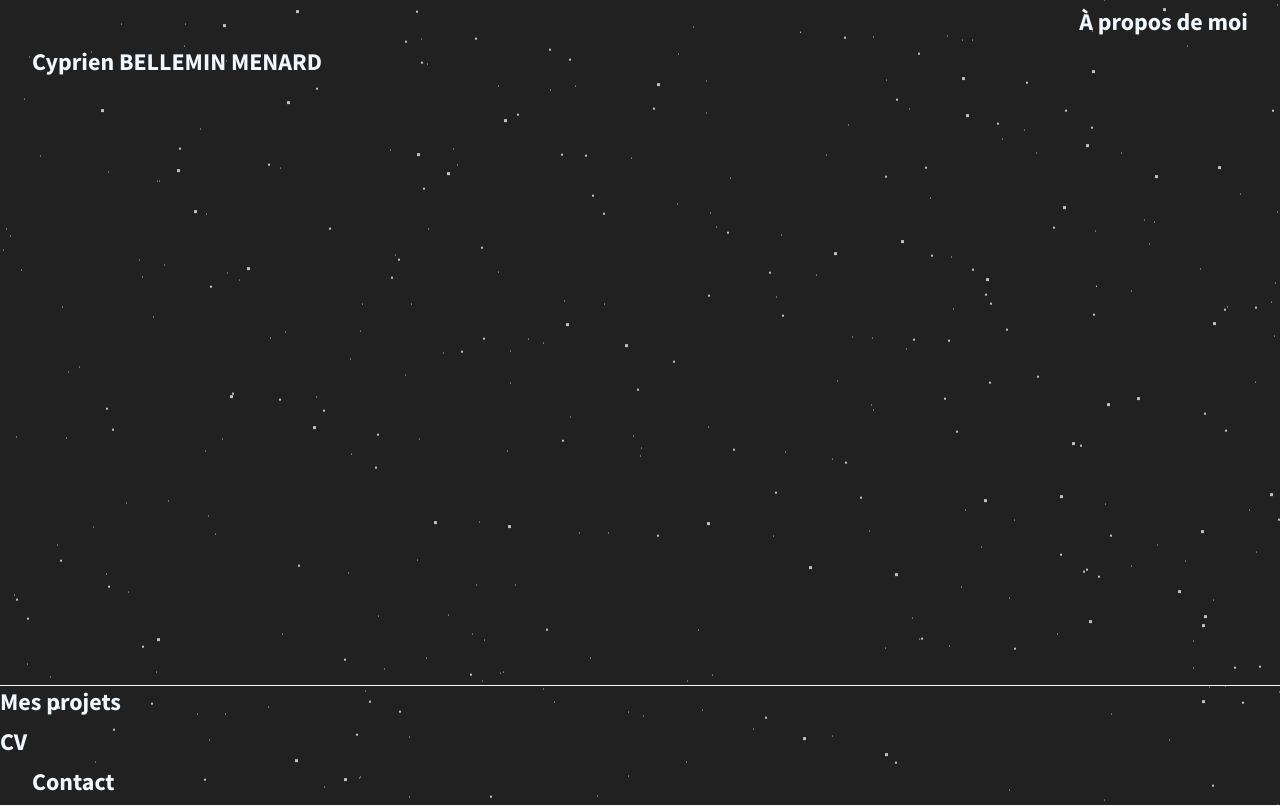
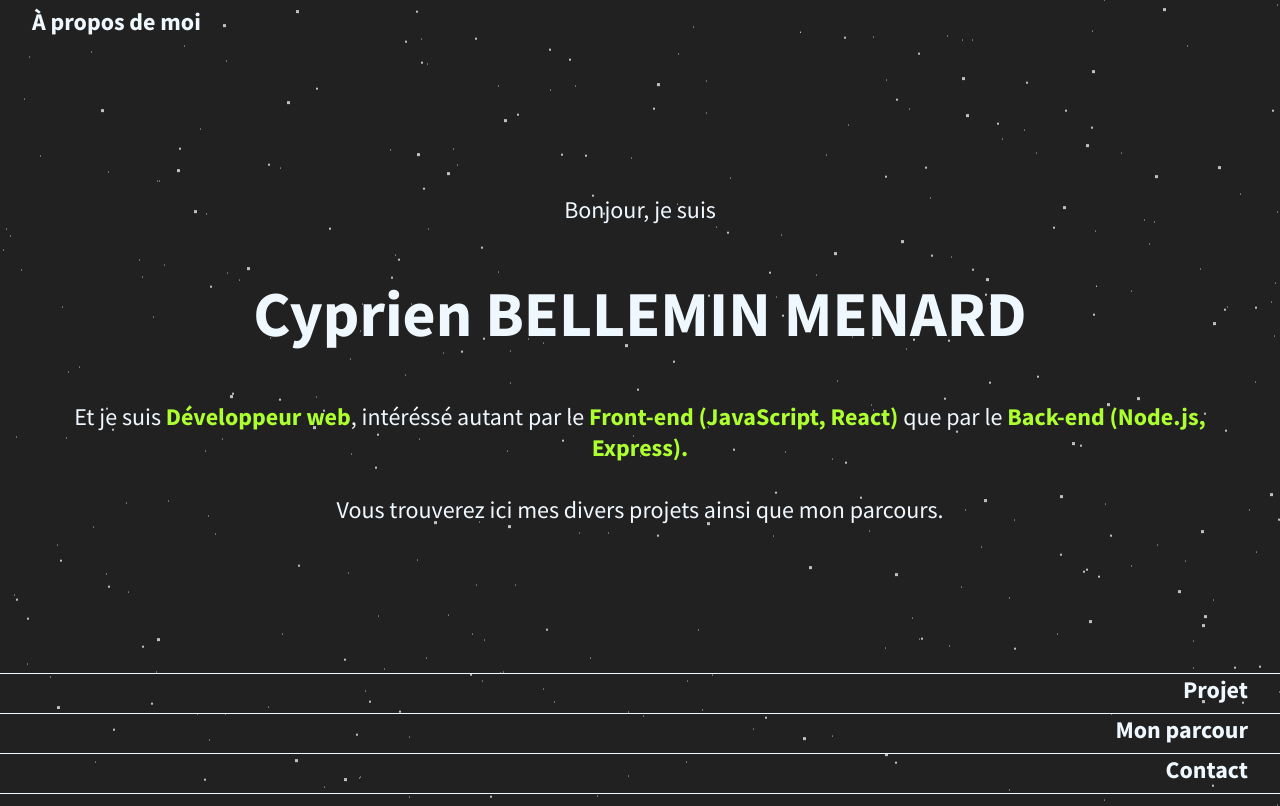
Before and after one commit to Cyprien-BM/Portfolio-CBM, a React (Create React App) app: page / in a window 1280 px wide. Built offline with nearby package versions, Linux system fonts and the light colour scheme.

Commit message:
Toggle content animation finished // AboutMe // Start of project and projectCard

```diff
--- a/src/App.js
+++ b/src/App.js
@@ -1,4 +1,5 @@
 import './App.css';
+import './ContainerAnimation.css'
 import { useEffect, useState } from 'react';
 import Home from './Container/Home/Home';
 
@@ -99,12 +100,12 @@ function App() {
 
   return (
     <div className='App'>
-      <div className='background'>
+      <main className='background'>
         <div style={boxShadowFirst} id='star'></div>
         <div style={boxShadowSecond} id='star2'></div>
         <div style={boxShadowThird} id='star3'></div>
         <Home />
-      </div>
+      </main>
     </div>
   );
 }
--- /dev/null
+++ b/src/Component/ProjectCard.css
@@ -0,0 +1,42 @@
+.project-card {
+  background-color: #212121;
+  width: 300px;
+  height: 550px;
+  outline: aliceblue solid 1px;
+  border-radius: 10px;
+  display: flex;
+  flex-direction: column;
+  align-items: center;
+  overflow: hidden;
+}
+
+.project-card img {
+  border-radius: 9px 9px 0 0;
+  width: auto;
+  height: 200px;
+  object-fit: cover;
+  border-bottom: 1px solid aliceblue;
+}
+
+.project-card__data {
+  display: flex;
+  flex-direction: column;
+  align-items: center;
+  padding: 10px;
+  gap: 1rem
+}
+
+.project-card__link {
+  text-decoration: none;
+  color: aliceblue;
+  display: flex;
+  align-items: center;
+  justify-content: center;
+  height: 1.8rem;
+  width: 150px;
+  border: 1px solid aliceblue;
+}
+
+.skill__list {
+  list-style: none;
+}
--- /dev/null
+++ b/src/Component/ProjectCard.js
@@ -0,0 +1,20 @@
+import React from 'react';
+import './ProjectCard.css'
+
+export default function ProjectCard(props) {
+  console.log(props);
+  return (
+    <div className='project-card'>
+      <img src={props.media[0]} alt='' />
+      <div className='project-card__data'>
+        <h3><strong>{props.name}</strong></h3>
+        <p>{props.description}</p>
+        <a className='project-card__link' href={props.github} target='_blank'>Voir sur GitHub</a>
+        <a className='project-card__link' href={props.live} target='_blank'>Voir en ligne</a>
+        <ul className='skill__list'>
+          {props.skills.map(skill => (<li><strong>{skill}</strong></li>))}
+        </ul>
+      </div>
+    </div>
+  );
+}
--- a/src/Container/AboutMe/AboutMe.css
+++ b/src/Container/AboutMe/AboutMe.css
@@ -1,16 +1,23 @@
 .about-me {
-  height: 40px;
-  transition: height ease-in-out 800ms;
+  display: flex;
+  flex-direction: column;
+}
+
+.about-me__content {
+  display: flex;
+  flex-direction: column;
+  justify-content: center;
+  align-items: center;
+  text-align: center;
+  gap: 3rem;
+  height: 100%;
   overflow: hidden;
 }
 
-.about-me__title--container {
-  text-align: right;
-  width: 0px;
-  white-space: nowrap;
-  transition: width ease-in-out 800ms;
+.about-me__content h1 {
+  font-size: 4rem;
 }
 
-.content {
-  color: aliceblue;
+.about-me__content p {
+  font-size: 1.5rem;
 }
--- a/src/Container/AboutMe/AboutMe.js
+++ b/src/Container/AboutMe/AboutMe.js
@@ -2,21 +2,31 @@ import { React, useState } from 'react';
 import './AboutMe.css';
 
 export default function AboutMe(props) {
-
   return (
     <section
-      className='about-me'
+      className={'about-me ' + (!props.status ? 'hidden' : '')}
       onClick={() => props.toggleElement('aboutMe')}
-      style={{ height: props.status ? `${window.innerHeight - 3 * 40}px` : '40px' }}
+      style={{
+        height: props.status ? `${window.innerHeight - 3 * 44}px` : '40px',
+      }}
     >
       <div
         className='about-me__title--container'
-        style={{ width: props.status ? '100%' : '0' }}
+        style={{ width: props.status ? '0' : '100%' }}
       >
         <h2 className='content__title'>À propos de moi</h2>
       </div>
-      <div className='content'>
+      <div className={'about-me__content ' + (!props.status ? 'hidden' : 'show')}>
+        <p>Bonjour, je suis</p>
         <h1>Cyprien BELLEMIN MENARD</h1>
+        <p>
+          Et je suis <strong>Développeur web</strong>, intéréssé autant par le{' '}
+          <strong>Front-end (JavaScript, React)</strong> que par le{' '}
+          <strong>Back-end (Node.js, Express).</strong>
+          <br />
+          <br />
+          Vous trouverez ici mes divers projets ainsi que mon parcours.
+        </p>
       </div>
     </section>
   );
--- a/src/Container/Contact/Contact.js
+++ b/src/Container/Contact/Contact.js
@@ -1,10 +1,24 @@
 import React from 'react';
 import './Contact.css'
 
-export default function AboutMe() {
+export default function Contact(props) {
   return (
-    <section className='about-me'>
-      <h2 className='content__title'>Contact</h2>
+    <section
+      className={'contact ' + (!props.status ? 'hidden' : '')}
+      onClick={() => props.toggleElement('contact')}
+      style={{
+        height: props.status ? `${window.innerHeight - 3 * 44}px` : '40px',
+      }}
+    >
+      <div
+        className='contact__title--container'
+        style={{ width: props.status ? '0' : '100%' }}
+      >
+        <h2 className='content__title'>Contact</h2>
+      </div>
+      <div className='content'>
+        <h3>Contactez-moi</h3>
+      </div>
     </section>
   )
 }
--- a/src/Container/Home/Home.js
+++ b/src/Container/Home/Home.js
@@ -54,9 +54,9 @@ export default function Home() {
   return (
     <>
       <AboutMe toggleElement={toggleElement} status={status.aboutMe} />
-      <Project />
-      <Resume />
-      <Contact />
+      <Project toggleElement={toggleElement} status={status.project} />
+      <Resume toggleElement={toggleElement} status={status.resume} />
+      <Contact toggleElement={toggleElement} status={status.contact} />
     </>
   );
 }
--- a/src/Container/Project/Project.css
+++ b/src/Container/Project/Project.css
@@ -0,0 +1,11 @@
+.project {
+  display: flex;
+  flex-direction: column;
+}
+
+.project__content {
+  display: flex;
+  flex-direction: column;
+  align-items: center;
+  gap: 2rem;
+}
--- a/src/Container/Project/Project.js
+++ b/src/Container/Project/Project.js
@@ -1,8 +1,43 @@
-import React from 'react';
-import './Project.css'
+import { React, useState } from 'react';
+import ProjectCard from '../../Component/ProjectCard';
+import './Project.css';
 
-export default function AboutMe() {
+export default function Project(props) {
+  const allProject = [
+    {
+      id: 1,
+      name: 'DBoardgames',
+      media: ['./dboargames.png'],
+      description: 'App React permettant de trouver des jeux de sociétés via l\'API Board Game Atlas et de les sauvegarder dans le localStorage.',
+      type: 'personnal',
+      skills: ['React', 'JavaScript', 'CSS'],
+      github: 'https://github.com/Cyprien-BM/DBoardgames',
+      live: 'https://dboard-games.web.app/home',
+    },
+  ];
+
   return (
-    <h2 className='content__title'>Mes projets</h2>
-  )
+    <section
+      className={'project ' + (!props.status ? 'hidden' : '')}
+      onClick={() => props.toggleElement('project')}
+      style={{
+        height: props.status ? `${window.innerHeight - 3 * 44}px` : '40px',
+      }}
+    >
+      <div
+        className='project__title--container'
+        style={{ width: props.status ? '0' : '100%' }}
+      >
+        <h2 className='content__title'>Projet</h2>
+      </div>
+      <div
+        className={'project__content ' + (!props.status ? 'hidden' : 'show')}
+      >
+        <h3>Mes projets</h3>
+        {allProject.map((projectData) => (
+          <ProjectCard key={projectData.id} {...projectData} />
+        ))}
+      </div>
+    </section>
+  );
 }
--- a/src/Container/Resume/Resume.js
+++ b/src/Container/Resume/Resume.js
@@ -1,8 +1,24 @@
-import React from 'react';
+import {React} from 'react';
 import './Resume.css'
 
-export default function AboutMe() {
+export default function Resume(props) {
   return (
-    <h2 className='content__title'>CV</h2>
+    <section
+      className={'resume ' + (!props.status ? 'hidden' : '')}
+      onClick={() => props.toggleElement('resume')}
+      style={{
+        height: props.status ? `${window.innerHeight - 3 * 44}px` : '40px',
+      }}
+    >
+      <div
+        className='resume__title--container'
+        style={{ width: props.status ? '0' : '100%' }}
+      >
+        <h2 className='content__title'>Mon parcour</h2>
+      </div>
+      <div className='content'>
+        <h3>Mon CV</h3>
+      </div>
+    </section>
   )
 }
--- /dev/null
+++ b/src/ContainerAnimation.css
@@ -0,0 +1,41 @@
+.about-me,
+.project,
+.resume,
+.contact {
+  height: 40px;
+  transition: height ease-in-out 800ms 500ms;
+  overflow: hidden;
+}
+
+.about-me.hidden,
+.project.hidden,
+.resume.hidden,
+.contact.hidden {
+  transition: height ease-in-out 800ms 500ms;
+}
+
+.about-me__title--container,
+.project__title--container,
+.resume__title--container,
+.contact__title--container {
+  text-align: right;
+  width: 100%;
+  white-space: nowrap;
+  transition: width ease-in-out 700ms;
+}
+
+.about-me__content.show,
+.project__content.show,
+.resume__content,
+.contact__content.show {
+  opacity: 1;
+  transition: opacity 500ms 1300ms ease-in-out;
+}
+
+.about-me__content.hidden,
+.project__content.hidden,
+.resume__content.hidden,
+.contact__content.hidden {
+  opacity: 0;
+  transition: opacity 500ms ease-in-out;
+}
--- a/src/index.css
+++ b/src/index.css
@@ -15,10 +15,10 @@ body {
   background: #212121;
   overflow: hidden;
   height: 100vh;
+  color: aliceblue;
 }
 
 h2 {
-  color: aliceblue;
   width: 100%;
   display: block;
   height: 40px;
@@ -30,3 +30,7 @@ section {
   border-bottom: 1px solid aliceblue;
   padding: 0 2rem;
 }
+
+strong {
+  color: greenyellow;
+}
```
Also changed, not shown: public/dboargames.PNG (added).
